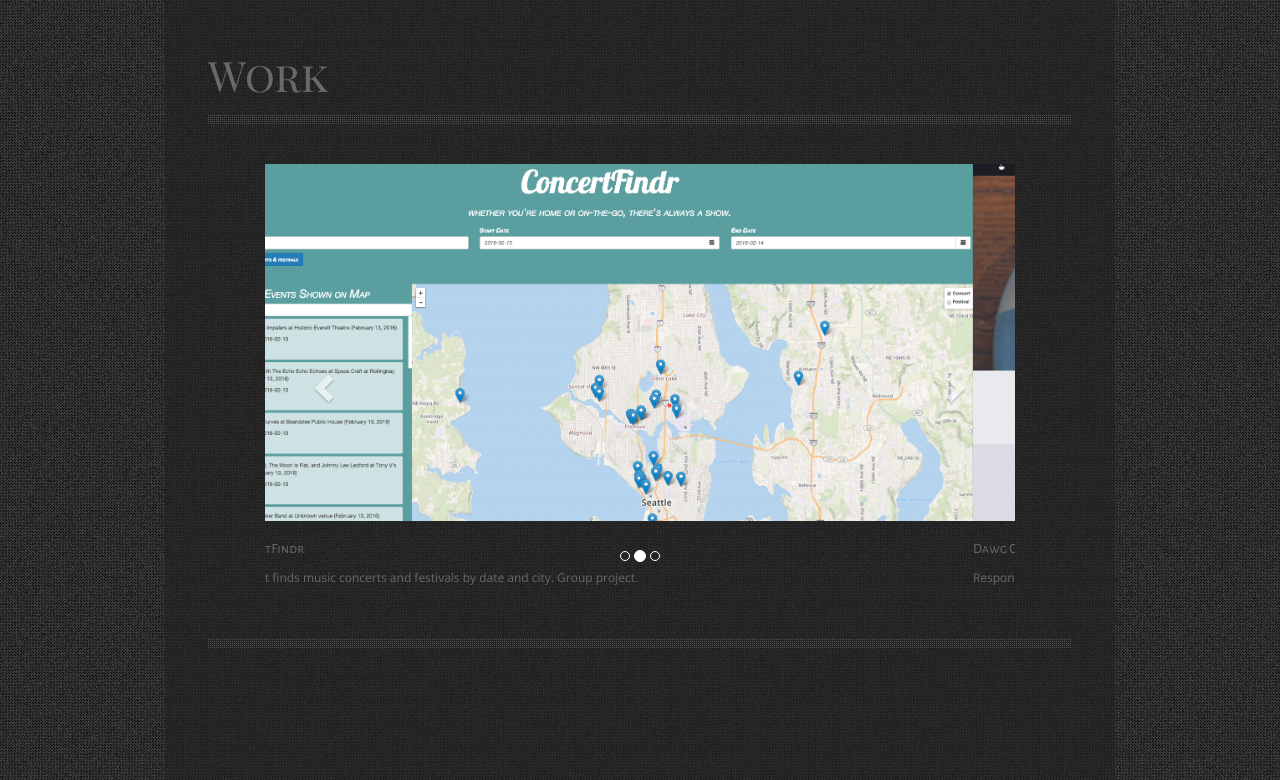
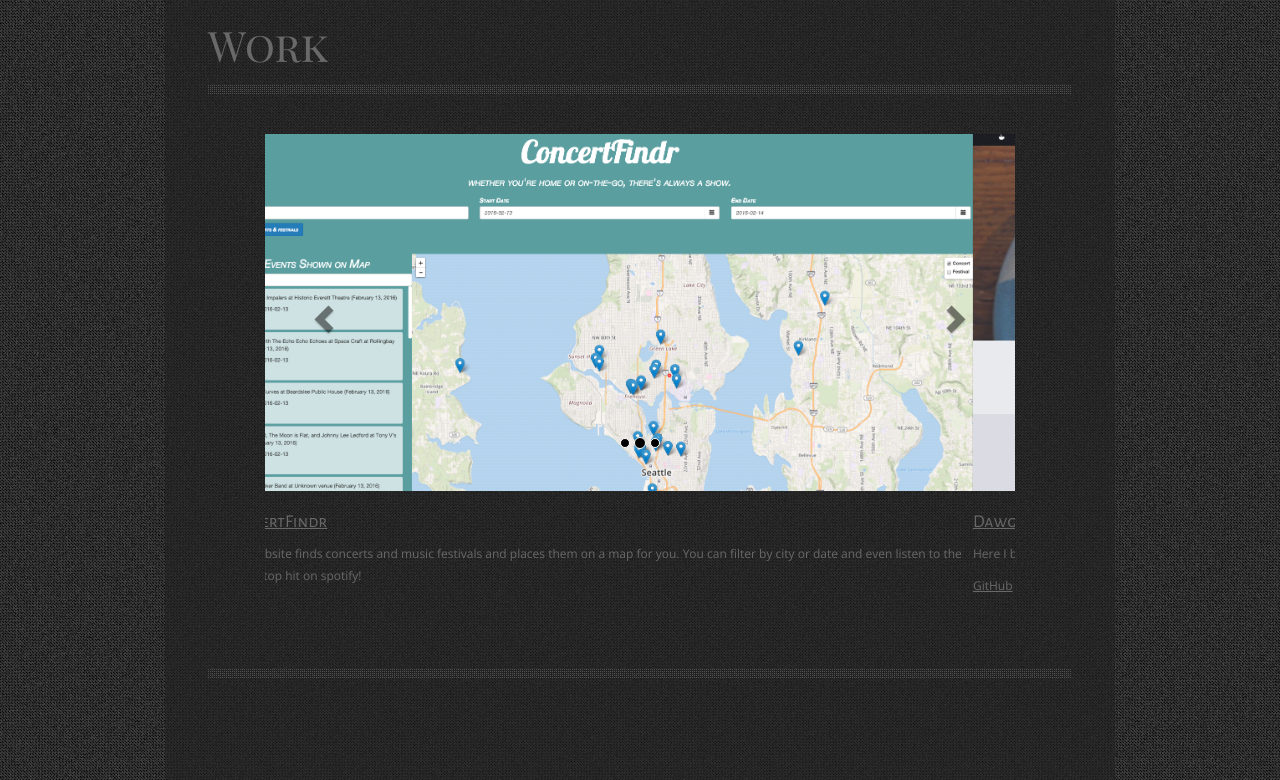
Before and after one commit to kaiyoshino/Kai_Yoshino, a plain HTML site: page index.html in a window 1280 px wide. Shown: the part 740-1520 px from the top of the page. Drawn offline with nearby package versions, Linux system fonts and the light colour scheme; a web font is replaced by a local one.

Commit message:
fix styling

```diff
--- a/index.html
+++ b/index.html
@@ -80,21 +80,28 @@
 					  <!-- Wrapper for slides -->
 					  <div class="carousel-inner" role="listbox">
 					    <div class="item active">
-					      <img class="car-img" src="images/concerts.png" alt="ConcertFindr">
-					      <h3>ConcertFindr</h3>
-						  <p>Site that finds music concerts and festivals by date and city. Group project.</p>
+					      <a href="http://students.washington.edu/dhan206/INFO343/Group_Project/#/" target="_blank">
+					       <img class="car-img" src="images/concerts.png" alt="ConcertFindr" >
+					      </a>
+					      <h2><a class="link" href="http://students.washington.edu/dhan206/INFO343/Group_Project/#/" target="_blank">ConcertFindr</a></h2>
+						  <p>This website finds concerts and music festivals and places them on a map for you. You can filter by city or date and even listen to the artist's top hit on spotify!</p>
+						  <p><a class="link" href="https://github.com/dhan206/Group_Project" target="_blank">GitHub</a></p>
 					    </div>
 
 					    <div class="item">
-					      <img class="car-img" src="images/coffee.png" alt="Dawg Coffee">
-					      <h3>Dawg Coffee</h3>
-						  <p>Responsive marketing and e-commerce site</p>
+					      <a href="http://students.washington.edu/kaiyosh/info343/challenges/dawg-coffee/#/" target="_blank">
+					      	<img class="car-img" src="images/coffee.png" alt="Dawg Coffee">
+					      </a>
+					      <h2><a class="link" href="http://students.washington.edu/kaiyosh/info343/challenges/dawg-coffee/#/" target="_blank">Dawg Coffee</a></h2>
+						  <p>Here I built a very fun mock marketing and e-commerce site. It has afunctional shopping cart and other useful responisve features.</p>
+						  <p><a class="link" href="https://github.com/kaiyoshino/challenges/tree/master/dawg-coffee" target="_blank">GitHub</a></p>
 					    </div>
 
 					    <div class="item">
-					      <img class="car-img" src="images/paint_full.png" alt="Flower">
-					      <h3>GeoPainter</h3>
-						  <p>Android app that tracks your location and paints your movement!</p>
+					      <img class="car-img" src="images/paint_full.png" alt="Flower" href="">
+					      <h2>GeoPainter</h2>
+						  <p>This android app tracks your location and paints your movement!</p>
+						  <p><a class="link" href="https://github.com/kaiyoshino/geo-paint" target="_blank">GitHub</a></p>
 					    </div>
 
 					  <!-- Left and right controls -->
@@ -109,6 +116,7 @@
 					</div>
 	            </div>
 	        <div class="bottom-divider"></div>
+	    </div>
 	    </div>
 	<!--End Work Section-->
 
--- a/styles.css
+++ b/styles.css
@@ -75,7 +75,7 @@ a img{border:0px;}
 
 #about{margin:0px 43px; padding-top:115px;}
 #about h1{float:left;}
-#about #top-social{float:right; padding-top:62px;}
+#about #top-social{float:right; padding-top:42px; padding-bottom: 20px;}
 #about #top-social li{float:left; list-style:none; margin-left:10px;}
 #about #top-social .facebook{
 	text-indent:-9999px;
@@ -120,6 +120,10 @@ a img{border:0px;}
 /* WORK SECTION */
 /****************************************************/
 
+.link {
+	text-decoration: underline;
+}
+
 .carousel {
 	margin-left: auto;
     margin-right: auto;
@@ -128,6 +132,8 @@ a img{border:0px;}
 }
 
 .carousel-control.left, .carousel-control.right {
+	height: 357px;
+	color: black;
     background-image: none
 }
 
@@ -137,13 +143,26 @@ a img{border:0px;}
     right: auto;
 }
 
+.carousel-indicators li {
+		background-color: black;
+}
+
+.carousel-indicators .active {
+		background-color: black;
+}
+
+.carousel-indicators {
+	color: black;
+	top: 300px;
+}
+
 .car-img {
 	float: none;
 	width: 750px;
 	height: auto;
 }
 
-#work{margin:0px 43px; padding-top:115px;}
+#work{margin:0px 43px; height: auto; padding-top:85px;}
 #work .content{overflow:auto;}
 #work #work-thumbs li{
 	list-style:none;
@@ -156,7 +175,7 @@ a img{border:0px;}
 /****************************************************/
 /* CONNECT SECTION */
 /****************************************************/
-#connect{margin:0px 43px; padding-top:115px;}
+#connect{margin:0px 43px; padding-top:85px;}
 #connect .content{overflow:auto;}
 #connect #email {
 	text-decoration: underline;
```
